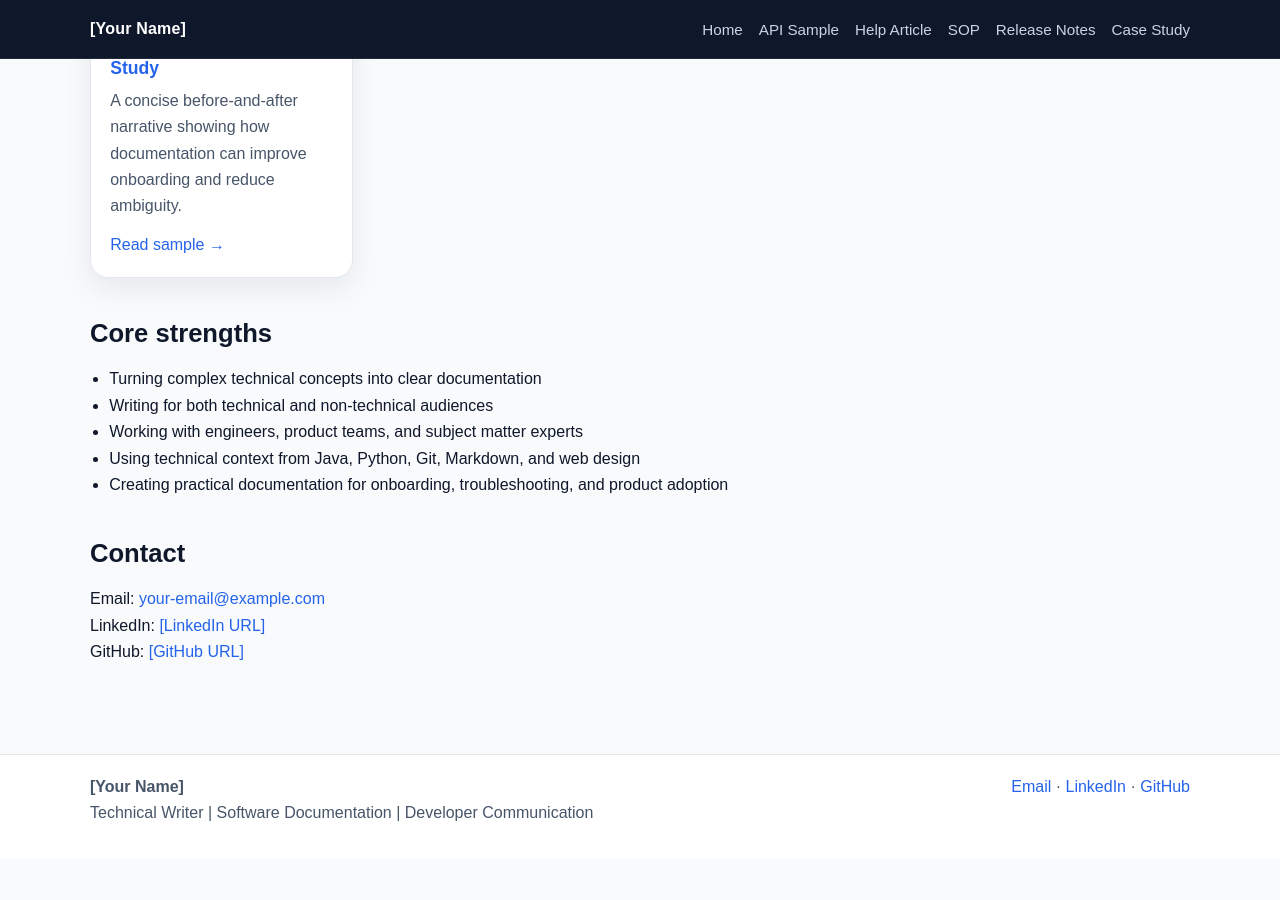
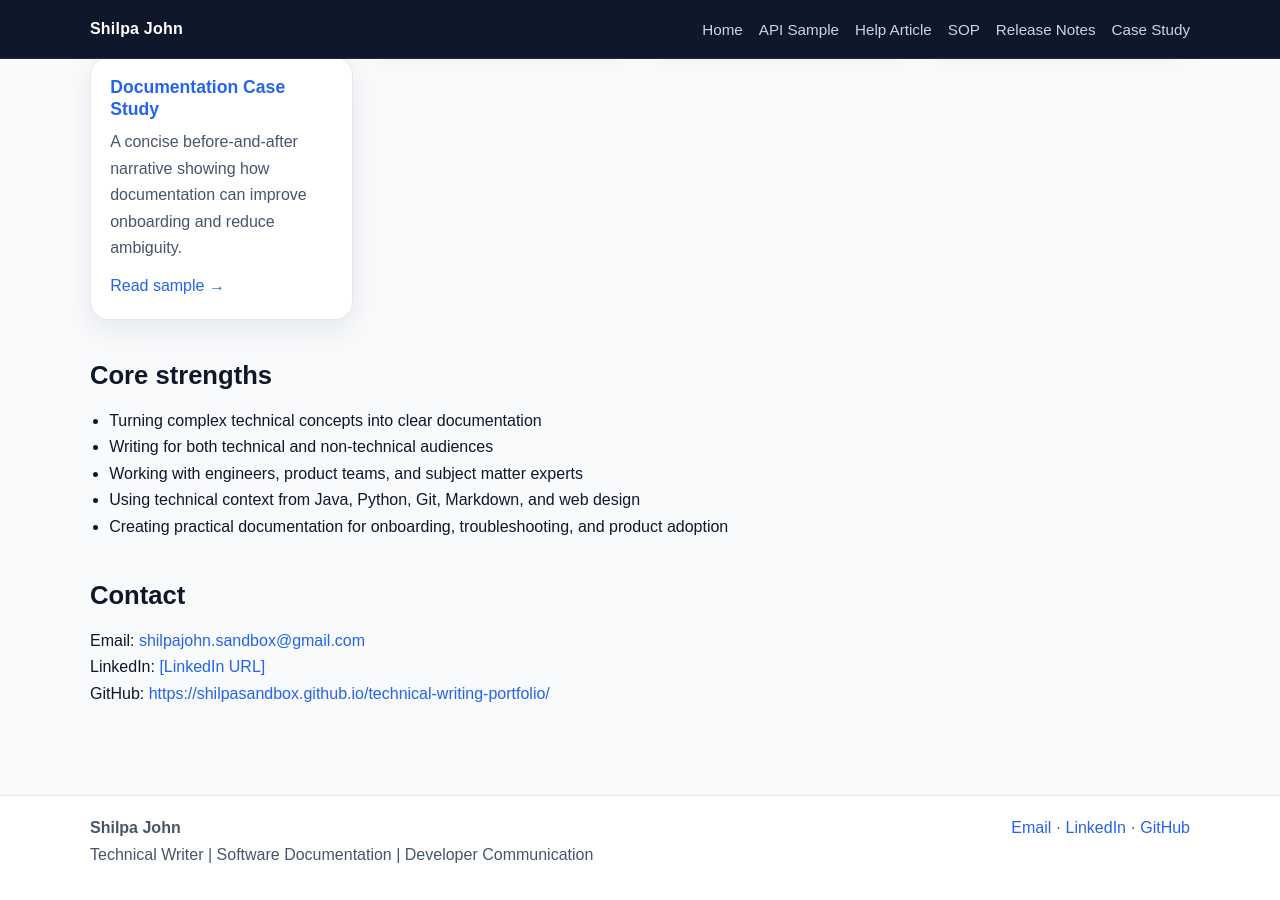
Before and after one commit to ShilpaSandbox/technical-writing-portfolio, a Jekyll site: the page built from technical-writing-portfolio-pages/index.md, in a window 1280 px wide and 900 px high, scrolled down 1165 px. Built offline with Jekyll 4.4.1, drawn with Linux system fonts in a browser that asks for light colours; before the commit the page ends 2023 px from its top, so only the background shows below that; some of the changed text lies outside the part shown.

Commit message:
Update1 technical writing portfolio site

```diff
--- a/technical-writing-portfolio-pages/_config.yml
+++ b/technical-writing-portfolio-pages/_config.yml
@@ -1,4 +1,4 @@
-title: "[Your Name] | Technical Writing Portfolio"
+title: "Shilpa John | Technical Writing Portfolio"
 description: "Technical writer portfolio featuring developer docs, user help, SOPs, release notes, and documentation case studies."
 url: ""
 baseurl: ""
--- a/technical-writing-portfolio-pages/_layouts/default.html
+++ b/technical-writing-portfolio-pages/_layouts/default.html
@@ -10,7 +10,7 @@
 <body>
   <header class="site-header">
     <div class="container nav-wrap">
-      <a class="brand" href="{{ '/' | relative_url }}">[Your Name]</a>
+      <a class="brand" href="{{ '/' | relative_url }}">Shilpa John</a>
       <nav class="site-nav">
         <a href="{{ '/' | relative_url }}">Home</a>
         <a href="{{ '/samples/api-quickstart-taskflow/' | relative_url }}">API Sample</a>
@@ -31,11 +31,11 @@
   <footer class="site-footer">
     <div class="container footer-grid">
       <div>
-        <strong>[Your Name]</strong><br>
+        <strong>Shilpa John</strong><br>
         Technical Writer | Software Documentation | Developer Communication
       </div>
       <div>
-        <a href="mailto:your-email@example.com">Email</a> ·
+        <a href="mailto:shilpajohn.sandbox@gmail.com">Email</a> ·
         <a href="https://www.linkedin.com/" target="_blank" rel="noopener">LinkedIn</a> ·
         <a href="https://github.com/" target="_blank" rel="noopener">GitHub</a>
       </div>
--- a/technical-writing-portfolio-pages/index.md
+++ b/technical-writing-portfolio-pages/index.md
@@ -7,7 +7,7 @@ permalink: /
 <section class="hero">
   <div class="container">
     <p><strong>Technical Writer Portfolio</strong></p>
-    <h1>[Your Name]</h1>
+    <h1>Shilpa John</h1>
     <p>Technical writer with a background in software engineering, Java, Python, and web design. I create clear, user-focused documentation that helps developers, internal teams, and end users understand products faster and work with less friction.</p>
     <div class="badges">
       <span class="badge">Software Documentation</span>
@@ -17,7 +17,7 @@ permalink: /
       <span class="badge">Java · Python · Web Design</span>
     </div>
     <div class="cta-row">
-      <a class="button" href="mailto:your-email@example.com">Contact Me</a>
+      <a class="button" href="shilpajohn.sandbox@gmail.com">Contact Me</a>
       <a class="button secondary" href="https://www.linkedin.com/" target="_blank" rel="noopener">View LinkedIn</a>
     </div>
   </div>
@@ -25,7 +25,7 @@ permalink: /
 
 ## About this portfolio
 
-This site showcases sample documentation across developer docs, end-user help, internal process documentation, release communication, and documentation case studies. The goal is to demonstrate clarity, structure, audience awareness, and the ability to translate technical complexity into usable content.
+## This site showcases sample documentation across developer docs, end-user help, internal process documentation, release communication, and documentation case studies. The goal is to demonstrate clarity, structure, audience awareness, and the ability to translate technical complexity into usable content.
 
 <div class="meta-box">
 <strong>Good fit for roles such as:</strong> Technical Writer, Documentation Specialist, Developer Documentation Writer, Knowledge Base Writer, and Software Documentation Specialist.
@@ -76,7 +76,7 @@ This site showcases sample documentation across developer docs, end-user help, i
 
 <section class="section">
   <h2>Contact</h2>
-  <p>Email: <a href="mailto:your-email@example.com">your-email@example.com</a><br>
+  <p>Email: <a href="mailto:shilpajohn.sandbox@gmail.com">shilpajohn.sandbox@gmail.com</a><br>
   LinkedIn: <a href="https://www.linkedin.com/" target="_blank" rel="noopener">[LinkedIn URL]</a><br>
-  GitHub: <a href="https://github.com/" target="_blank" rel="noopener">[GitHub URL]</a></p>
+  GitHub: <a href="https://github.com/" target="_blank" rel="noopener">https://shilpasandbox.github.io/technical-writing-portfolio/</a></p>
 </section>
```
